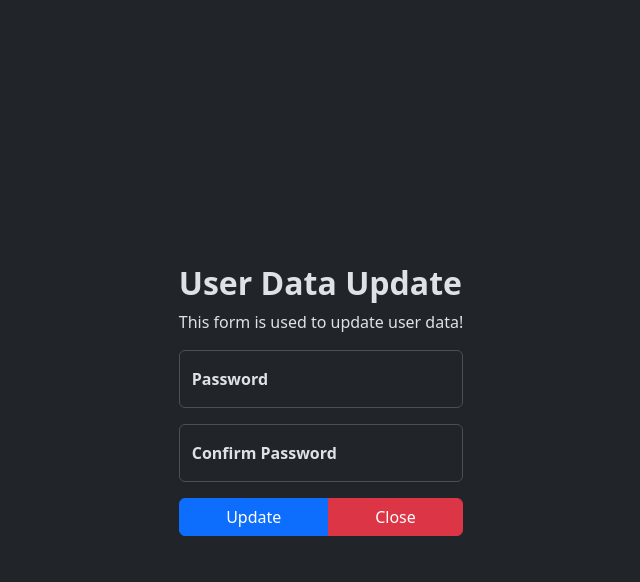
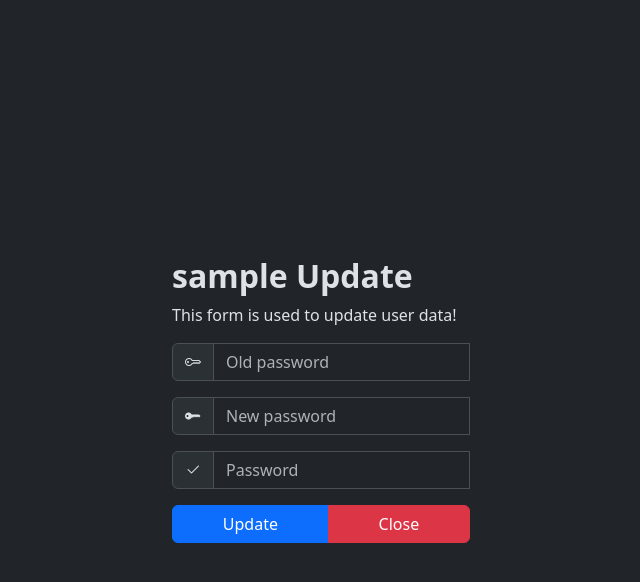
Before and after one commit to wickidie/web-kb2-main, a PHP site: page /users-update-form.php?user_id=1 in a window 1280 px wide. Shown: the top 582 px of the page, without its empty margins (319-959 px from the left). Run offline with PHP 8.4, Linux system fonts and the light colour scheme; the visitor is signed in with stand-in values (Sample User, id 1).

Commit message:
Little Changes

```diff
--- a/php/products-update-form.php
+++ b/php/products-update-form.php
@@ -29,7 +29,7 @@
 <head>
     <meta charset="UTF-8">
     <meta name="viewport" content="width=device-width, initial-scale=1.0">
-    <title>Task 8 | Edit form</title>
+    <title>Edit form</title>
     <link rel="stylesheet" href="https://cdn.jsdelivr.net/npm/bootstrap-icons@1.11.1/font/bootstrap-icons.css">
     <link href="https://cdn.jsdelivr.net/npm/bootstrap@5.3.2/dist/css/bootstrap.min.css" rel="stylesheet"
         integrity="sha384-T3c6CoIi6uLrA9TneNEoa7RxnatzjcDSCmG1MXxSR1GAsXEV/Dwwykc2MPK8M2HN" crossorigin="anonymous">
--- a/php/users-update-form.php
+++ b/php/users-update-form.php
@@ -10,6 +10,10 @@
         location='login-form.php';
         </script>";
     }
+    $pastUser = $_GET['user_id'];
+    $sql = "SELECT username, password FROM users WHERE user_id = '$pastUser'";
+    $result = mysqli_query($conn, $sql);
+    $row = mysqli_fetch_assoc($result);
 ?>
 <!DOCTYPE html>
 <html lang="en">
@@ -17,7 +21,7 @@
 <head>
     <meta charset="UTF-8">
     <meta name="viewport" content="width=device-width, initial-scale=1.0">
-    <title>Task 8 | Edit form</title>
+    <title>Edit form</title>
     <link rel="stylesheet" href="https://cdn.jsdelivr.net/npm/bootstrap-icons@1.11.1/font/bootstrap-icons.css">
     <link href="https://cdn.jsdelivr.net/npm/bootstrap@5.3.2/dist/css/bootstrap.min.css" rel="stylesheet"
         integrity="sha384-T3c6CoIi6uLrA9TneNEoa7RxnatzjcDSCmG1MXxSR1GAsXEV/Dwwykc2MPK8M2HN" crossorigin="anonymous">
@@ -33,21 +37,44 @@
     <main class="h-100">
         <div class="d-flex flex-column justify-content-center align-items-center h-100" style="z-index: 999">
             <form class="needs-validation" action="users-update.php" method="post" novalidate>
-                <h2><b>User Data Update</b></h2>
+                <?php
+                    echo"
+                    <h2>
+                        <b>". $row['username'] ." Update</b>
+                    </h2>";
+                ?>
+
                 <p>This form is used to update user data!</p>
-                <div class="form-floating mb-3">
-                    <input type="password" class="form-control" id="password_input" name="password"
-                        placeholder="Password" required pattern=".{5,}" title="Password must be at least 5 characters">
-                    <label for="password_input"><strong>Password</strong></label>
+                <div class="input-group mb-3">
+                    <span class="input-group-text" id="oldpassword">
+                        <i class="bi bi-key"></i>
+                    </span>
+                    <input type="password" class="form-control" id="oldPassword" name="oldPassword"
+                        aria-label="Old password" aria-describedby="oldpassword" placeholder="Old password" required
+                        pattern=".{5,}" title="Password must be at least 5 characters">
                     <div class="invalid-feedback">
-                        Please enter a valid password (at least 5 characters).
+                        <p class="m-0">Please enter a valid password (at least 5 characters).</sp>
                     </div>
                 </div>
 
-                <div class="form-floating mb-3">
+                <div class="input-group mb-3">
+                    <span class="input-group-text" id="newpasswordph">
+                        <i class="bi bi-key-fill"></i>
+                    </span>
+                    <input type="password" class="form-control" id="newPassword" name="newPassword"
+                        aria-label="New password" aria-describedby="newpassword" placeholder="New password" required
+                        pattern=".{5,}" title="Password must be at least 5 characters">
+                    <div class="invalid-feedback">
+                        <p class="m-0">Please enter a valid password (at least 5 characters).</sp>
+                    </div>
+                </div>
+
+                <div class="input-group mb-3">
+                    <span class="input-group-text" id="newpasswordph">
+                        <i class="bi bi-check2"></i>
+                    </span>
                     <input type="password" class="form-control" id="confirm_password" name="confirm_password"
                         placeholder="Password" required>
-                    <label for="confirm_password"><strong>Confirm Password</strong></label>
                     <div class="valid-feedback">
                         <p>Passwords match</p>
                     </div>
@@ -60,7 +87,7 @@
                     echo"
                     <div class='text-center btn-group w-100'>
                     <button type='submit' class='btn btn-primary' name='pastUser' value='$user_id'>Update</button>
-                    <button type='submit' class='btn btn-danger' onclick='history.back()'>Close</button>
+                    <a href='users.php' type='submit' class='btn btn-danger'>Close</a>
                     </div>
                     ";
                 ?>
--- a/php/users-update.php
+++ b/php/users-update.php
@@ -12,9 +12,9 @@
     }
 
     $pastUser = $_POST['pastUser'];
-    $password = $_POST['password'];
+    $newPassword = md5($_POST['newPassword']);
 
-    $sql = "UPDATE users SET password = md5('$password') WHERE user_id = '$pastUser';";
+    $sql = "UPDATE users SET password = $newPassword WHERE user_id = '$pastUser';";
 
     if (mysqli_query($conn, $sql)) {
         echo "
--- a/php/users.php
+++ b/php/users.php
@@ -13,7 +13,6 @@
     }
 
     $search_value = $_GET['search'] ?? null;
-
 ?>
 <!DOCTYPE html>
 <html lang="en" data-bs-theme="dark">
@@ -180,10 +179,10 @@
                                             <small>Settings</small>
                                         </a>
                                     </li>
-                                    <!-- <li>
+                                    <li>
                                         <hr class="dropdown-divider">
                                     </li>
-                                    <li><a class="dropdown-item" href="logout.php"><small>Sign out</small></a></li> -->
+                                    <li><a class="dropdown-item" href="logout.php"><small>Sign out</small></a></li>
                                 </ul>
                             </li>
                         </ul>
```
